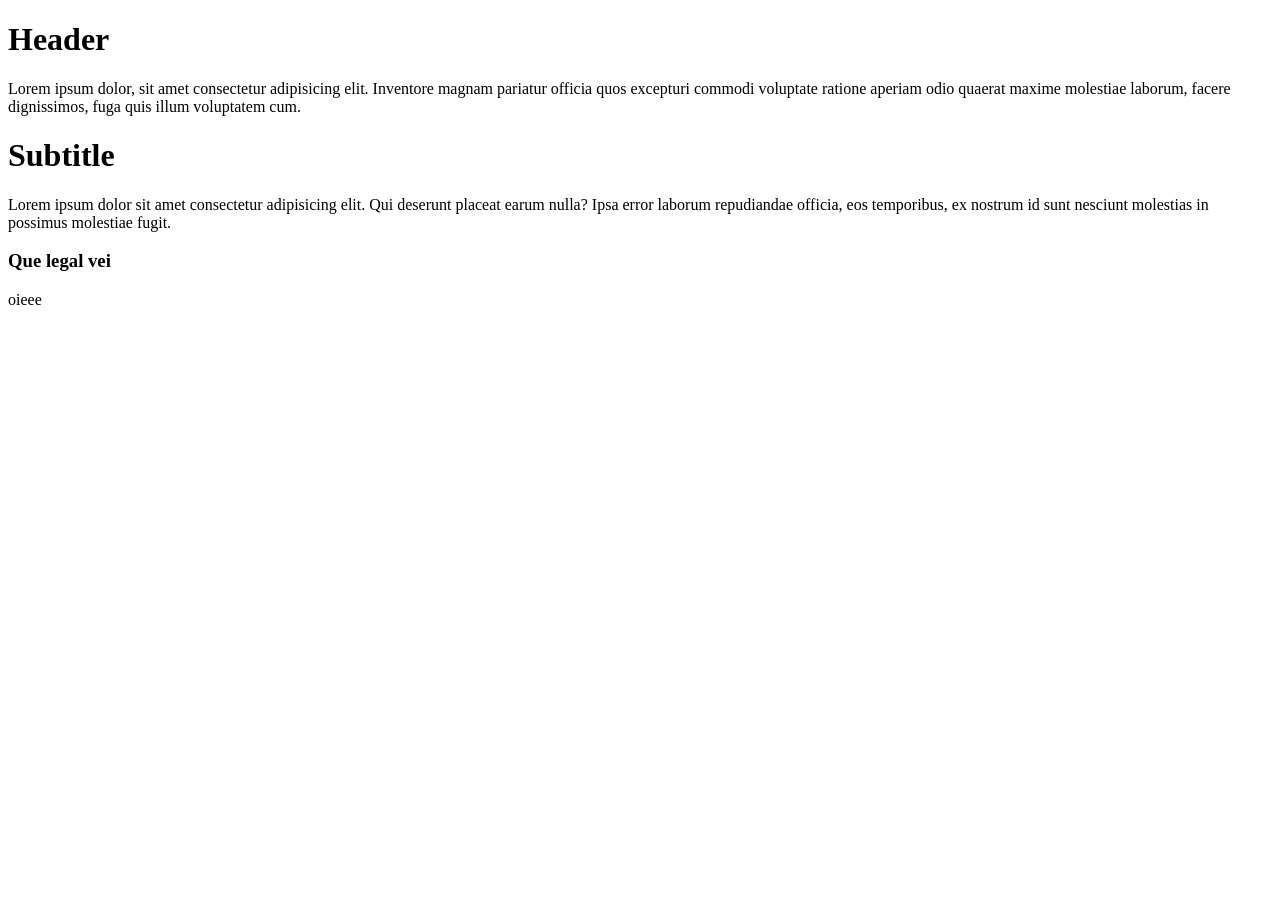
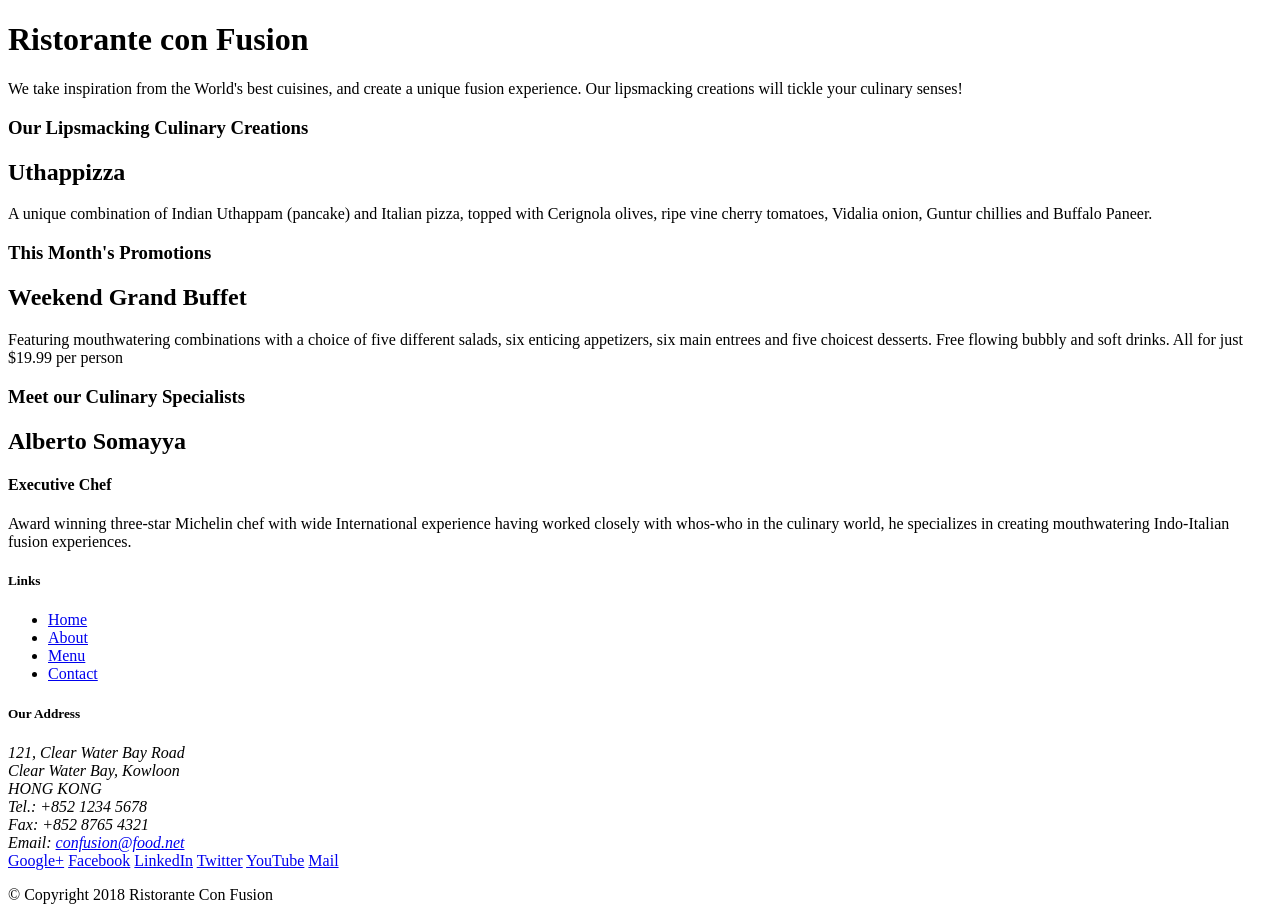
Before and after one commit to gartze/git-test, a website: page index.html in a window 1280 px wide. Before the commit the page ends 800 px from the top, so only its background shows below. Drawn offline with Linux system fonts and the light colour scheme.

Commit message:
new exercise

```diff
--- a/index.html
+++ b/index.html
@@ -1,22 +1,101 @@
 <!DOCTYPE html>
-<html lang="pt-br">
+<html lang="en">
+
 <head>
-    <meta charset="UTF-8">
-    <meta http-equiv="X-UA-Compatible" content="IE=edge">
-    <meta name="viewport" content="width=device-width, initial-scale=1.0">
-    <title>Document</title>
+    <title>Ristorante Con Fusion</title>
 </head>
+
 <body>
-    <h1>Header</h1>
-    <p>Lorem ipsum dolor, sit amet consectetur adipisicing elit. Inventore
-        magnam pariatur officia quos excepturi commodi voluptate ratione aperiam
-        odio quaerat maxime molestiae laborum, facere dignissimos, fuga quis illum voluptatem cum.</p>
-    <h1>Subtitle</h1>
-    <p>Lorem ipsum dolor sit amet consectetur adipisicing elit. Qui deserunt
-        placeat earum nulla? Ipsa error laborum repudiandae officia, eos
-        temporibus, ex nostrum id sunt nesciunt molestias in possimus molestiae
-        fugit.</p>
-    <h3>Que legal vei</h3>
-    <p>oieee</p>
+
+    <header>
+        <div>
+            <div>
+                <div>
+                    <h1>Ristorante con Fusion</h1>
+                    <p>We take inspiration from the World's best cuisines, and create a unique fusion experience. Our lipsmacking creations will tickle your culinary senses!</p>
+                </div>
+                <div>
+                </div>
+            </div>
+        </div>
+    </header>
+
+    <div>
+        <div>
+            <div>
+                <h3>Our Lipsmacking Culinary Creations</h3>
+            </div>
+            <div>
+                <h2>Uthappizza</h2>
+                <p>A unique combination of Indian Uthappam (pancake) and Italian pizza, topped with Cerignola olives, ripe vine cherry tomatoes, Vidalia onion, Guntur chillies and Buffalo Paneer.</p>
+            </div>
+        </div>
+
+
+        <div>
+            <div>
+                <h3>This Month's Promotions</h3>
+            </div>
+            <div>
+                <h2>Weekend Grand Buffet</h2>
+                <p>Featuring mouthwatering combinations with a choice of five different salads, six enticing appetizers, six main entrees and five choicest desserts. Free flowing bubbly and soft drinks. All for just $19.99 per person </p>
+            </div>
+        </div>
+
+        <div>
+            <div>
+                <h3>Meet our Culinary Specialists</h3>
+            </div>
+            <div>
+                <h2>Alberto Somayya</h2>
+                <h4>Executive Chef</h4>
+                <p>Award winning three-star Michelin chef with wide International experience having worked closely with whos-who in the culinary world, he specializes in creating mouthwatering Indo-Italian fusion experiences. </p>
+            </div>
+        </div>
+    </div>
+
+    <footer>
+        <div>
+            <div>
+                <div>
+                    <h5>Links</h5>
+                    <ul>
+                        <li><a href="#">Home</a></li>
+                        <li><a href="#">About</a></li>
+                        <li><a href="#">Menu</a></li>
+                        <li><a href="#">Contact</a></li>
+                    </ul>
+                </div>
+                <div>
+                    <h5>Our Address</h5>
+                    <address>
+		              121, Clear Water Bay Road<br>
+		              Clear Water Bay, Kowloon<br>
+		              HONG KONG<br>
+		              Tel.: +852 1234 5678<br>
+		              Fax: +852 8765 4321<br>
+		              Email: <a href="mailto:confusion@food.net">confusion@food.net</a>
+		           </address>
+                </div>
+                <div>
+                    <div>
+                        <a href="http://google.com/+">Google+</a>
+                        <a href="http://www.facebook.com/profile.php?id=">Facebook</a>
+                        <a href="http://www.linkedin.com/in/">LinkedIn</a>
+                        <a href="http://twitter.com/">Twitter</a>
+                        <a href="http://youtube.com/">YouTube</a>
+                        <a href="mailto:">Mail</a>
+                    </div>
+                </div>
+           </div>
+           <div>
+                <div>
+                    <p>© Copyright 2018 Ristorante Con Fusion</p>
+                </div>
+           </div>
+        </div>
+    </footer>
+
 </body>
+
 </html>
--- a/package.json
+++ b/package.json
@@ -20,5 +20,10 @@
   "homepage": "https://github.com/gartze/git-test#readme",
   "devDependencies": {
     "lite-server": "^2.6.1"
+  },
+  "dependencies": {
+    "bootstrap": "^4.6.0",
+    "jquerry": "^0.0.1-security",
+    "popper.js": "^1.16.1"
   }
 }
```
Also changed, not shown: 1 other file.
